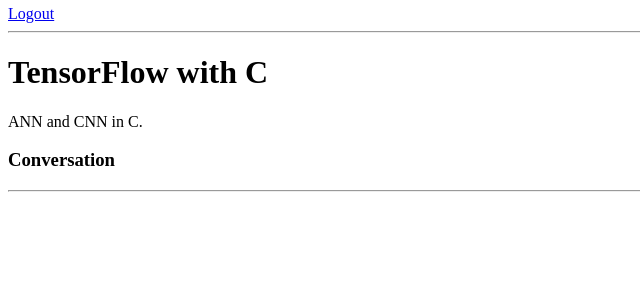
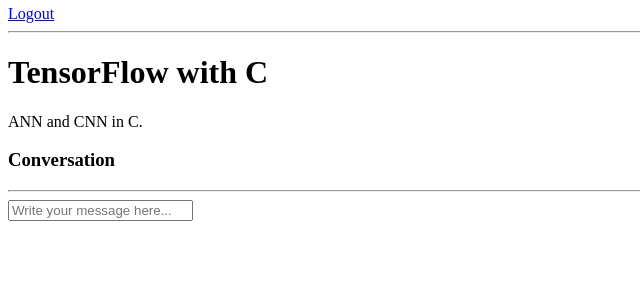
Before and after one commit to kavinda-ravishan/Django_TraversyMedia_Studybuddev, a Django app: page /room/6/ in a window 1280 px wide. Shown: the part 146-446 px from the top of the page, without its empty margins (0-640 px from the left). Run offline with Django 3.2, Linux system fonts and the light colour scheme; a user stored in the database is signed in; data comes from the database, SQL or seed files in the repository; both versions use the stored data as it was after the commit.

Commit message:
form for comment

```diff
--- a/base/templates/base/room.html
+++ b/base/templates/base/room.html
@@ -16,4 +16,13 @@
     {% endfor %}
 </div>
 
+{% if request.user.is_authenticated %}
+<div class="comment-form">
+    <form method="POST" action="">
+        {% csrf_token %}
+        <input type="text" name="body" placeholder="Write your message here..." />
+    </form>
+</div>
+{% endif %}
+
 {% endblock content %}
```
Also changed, not shown: db.sqlite3.
